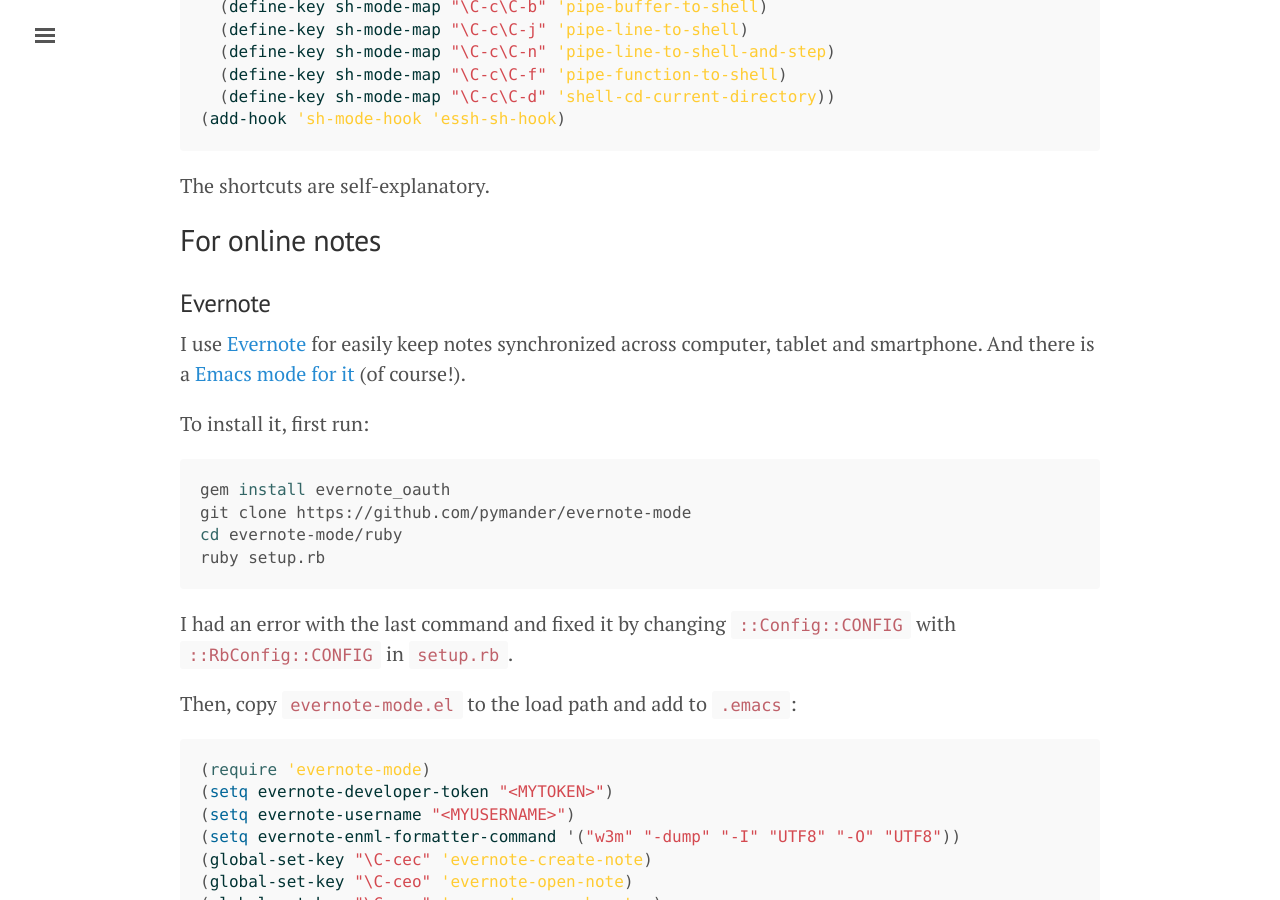
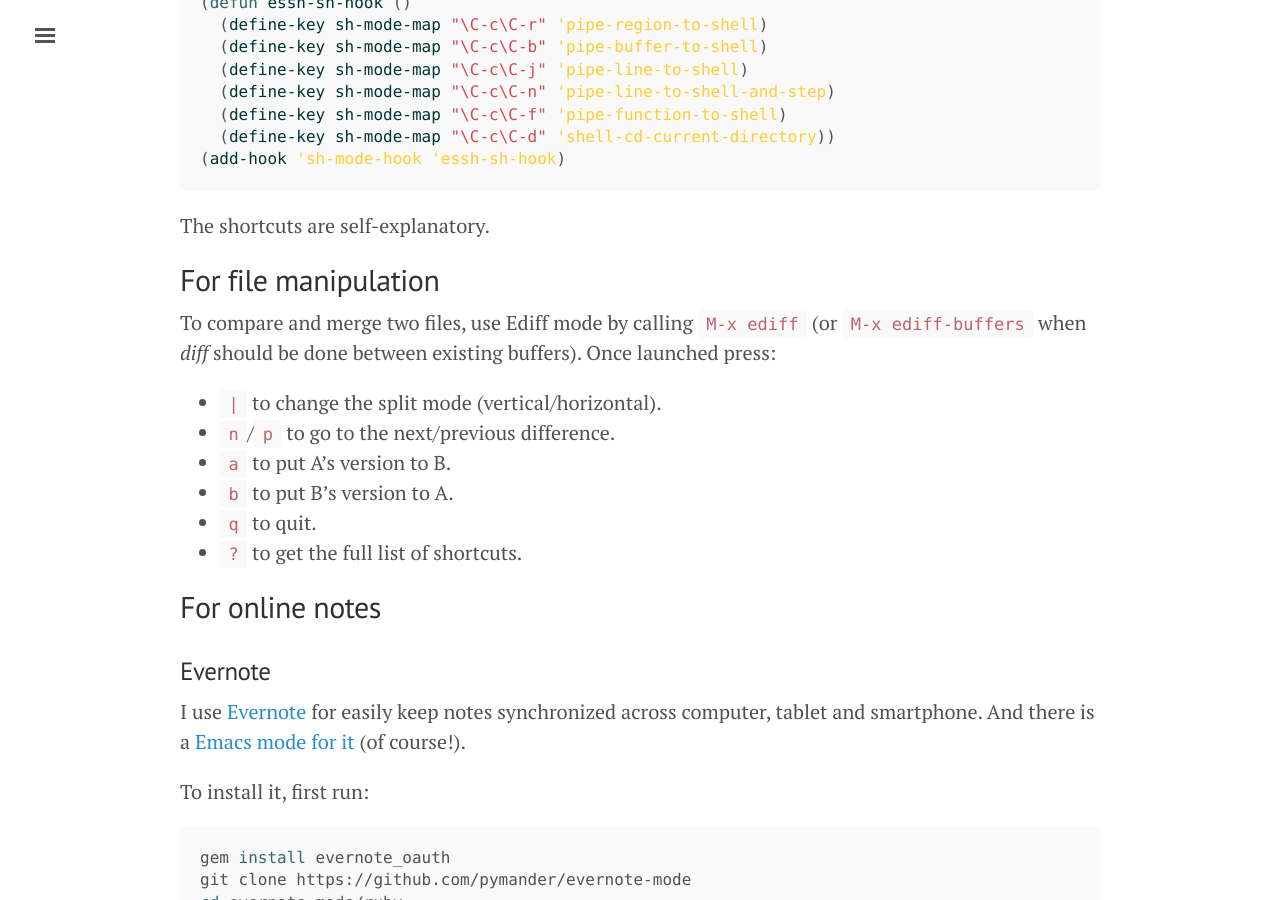
Before and after one commit to jmonlong/Hippocamplus, a Jekyll site: the page built from emacs.md, in a window 1280 px wide and 900 px high, scrolled down 3825 px. Built offline with Jekyll 4.4.1, drawn with Linux system fonts in a browser that asks for light colours; nearby versions of some CDN libraries; some of the changed text lies outside the part shown.

Commit message:
add ediff and markdown headings

```diff
--- a/emacs.md
+++ b/emacs.md
@@ -6,6 +6,7 @@ title: Emacs
 I use Emacs for almost everything: **coding, writing, taking notes, preparing presentations**. I'm using it right now ! Well I mean, at the time I'm writing this. There is still a good chance I'm using it now *now*.
 
 ## Basic configuration
+
 Some of the basic tweaks on my `.emacs` file:
 
 + Disable startup screen with `(setq inhibit-splash-screen t)`.
@@ -101,6 +102,8 @@ I would like to add a feature to this: counting selected text.
 
 ## For Markdown
 
+Pressing `TAB` when the cursor is in a heading will cycle through *heading-only/full* view.
+
 ## For Python
 
 ### Elpy python mode
@@ -142,6 +145,17 @@ Then I use the [*Emacs Speaks SHELL*](http://www.emacswiki.org/emacs/essh) packa
 ~~~
 
 The shortcuts are self-explanatory.
+
+## For file manipulation
+
+To compare and merge two files, use Ediff mode by calling `M-x ediff` (or `M-x ediff-buffers` when *diff* should be done between existing buffers). Once launched press:
+
++ `|` to change the split mode (vertical/horizontal).
++ `n`/`p` to go to the next/previous difference.
++ `a` to put A's version to B.
++ `b` to put B's version to A.
++ `q` to quit.
++ `?` to get the full list of shortcuts.
 
 ## For online notes
 
```
